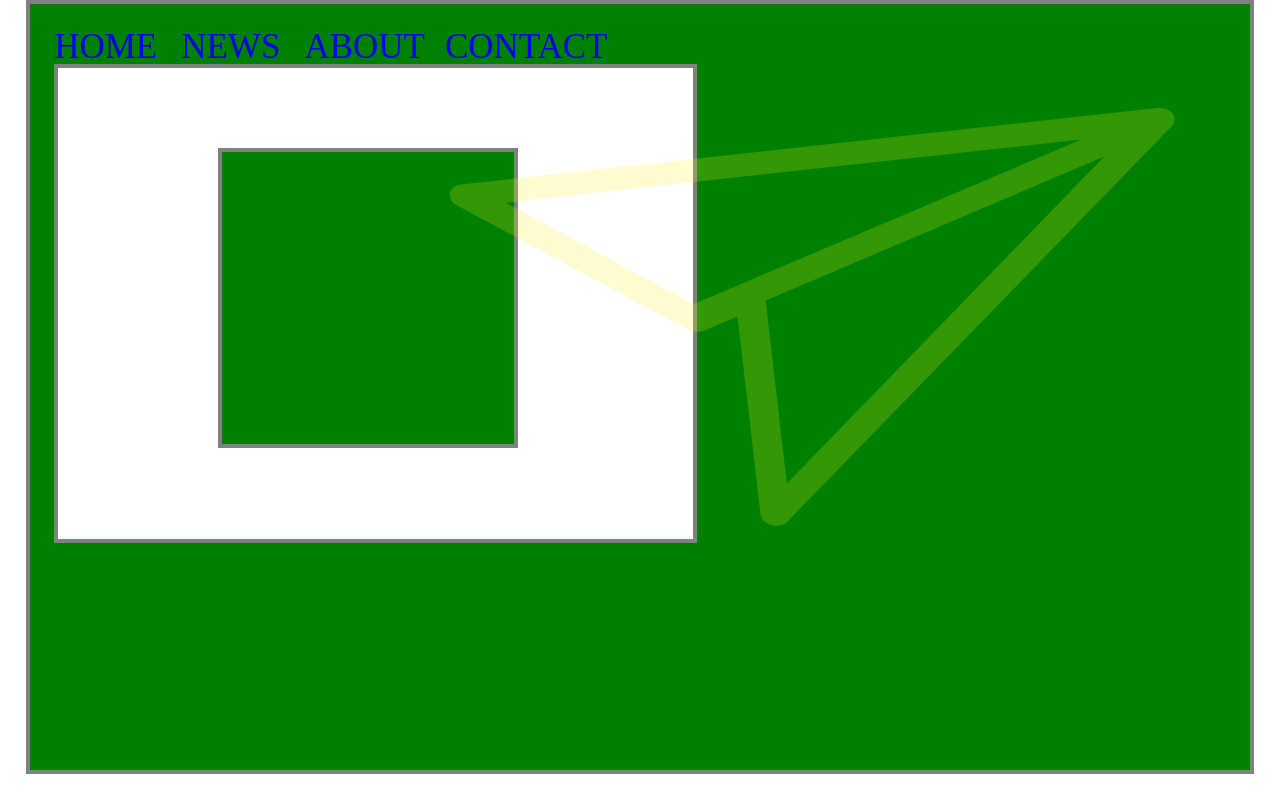
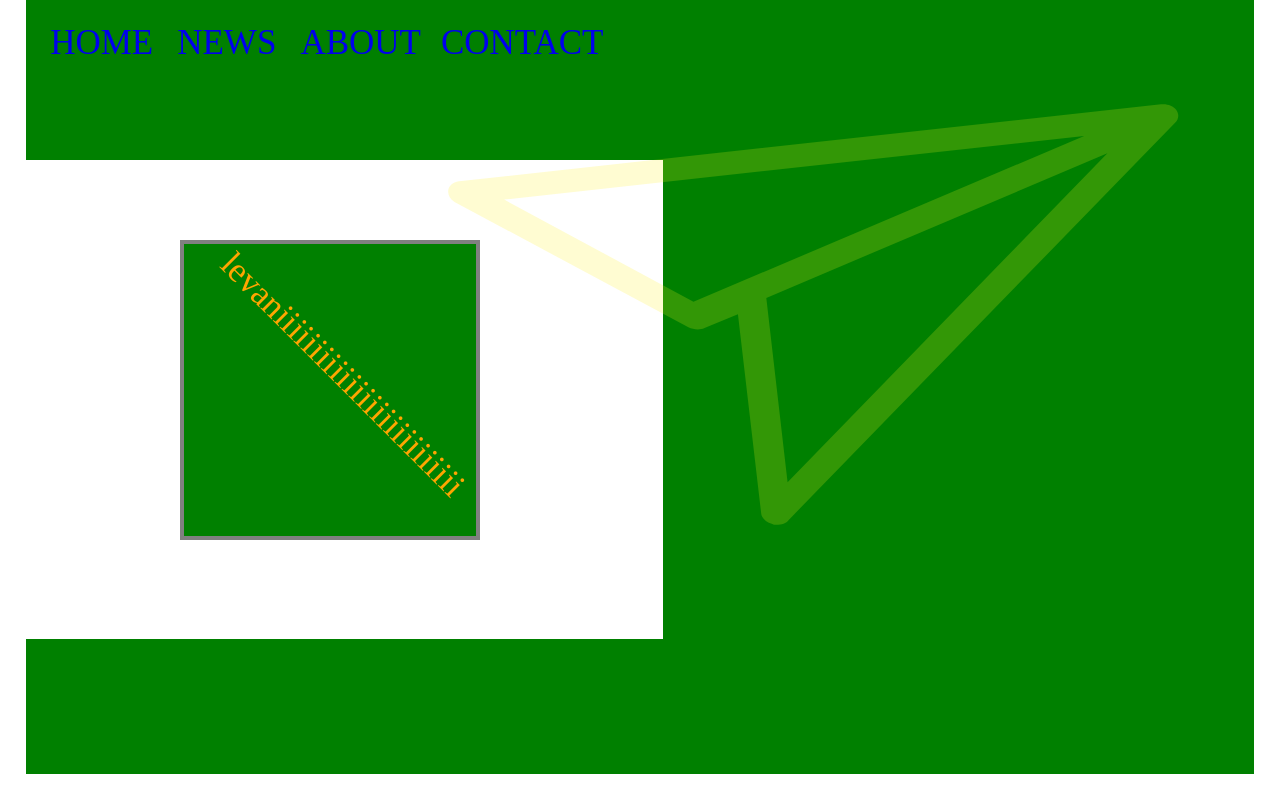
Before and after one commit to Leosi1/davaleba7, a plain HTML site: page index.html in a window 1280 px wide. Drawn offline with Linux system fonts and the light colour scheme.

Commit message:
finished

```diff
--- a/css/style.css
+++ b/css/style.css
@@ -12,7 +12,7 @@ body{
 }
 .green {
 	background-color: green;
-	border: 4px solid gray;
+
 	padding: 2%;
 }
 .navbar{
@@ -37,14 +37,15 @@ body{
 
  .whitebox {
 	background-color: white;
-	border: 4px solid gray;S
+
 	padding-bottom: 0;
 	padding-right: 50px;
 	padding-left: 160px;
 	padding-top: 80px;
 	width: 643px;
 	height: 479px;
-	margin-right:  100px;
+	margin: 100px;
+	margin-left: -30px;
 
 }
 
@@ -56,3 +57,12 @@ body{
 
 
  }
+
+ .text{
+ 	font-size: 35px;
+ 	color: orange;
+ 	text-align: center;
+ 	padding: 100px;
+ 	padding-left:  0;
+ 	transform: rotate(45deg);
+ }
--- a/index.html
+++ b/index.html
@@ -28,10 +28,15 @@
 
       </header>
       <img class="samku" src="img/samku.svg" alt="samku">
-      <div class="whitebox"> <div class="greensmall"></div> </div>
+      <div class="whitebox">
+      <div class="greensmall"><p class="text">levaniiiiiiiiiiiiiiiiiiiiiiiiii</p>
+
+      </div>
+
+      </div>
 
 
-	 	</div>
+	</div>
 
 </body>
 </html>
```
